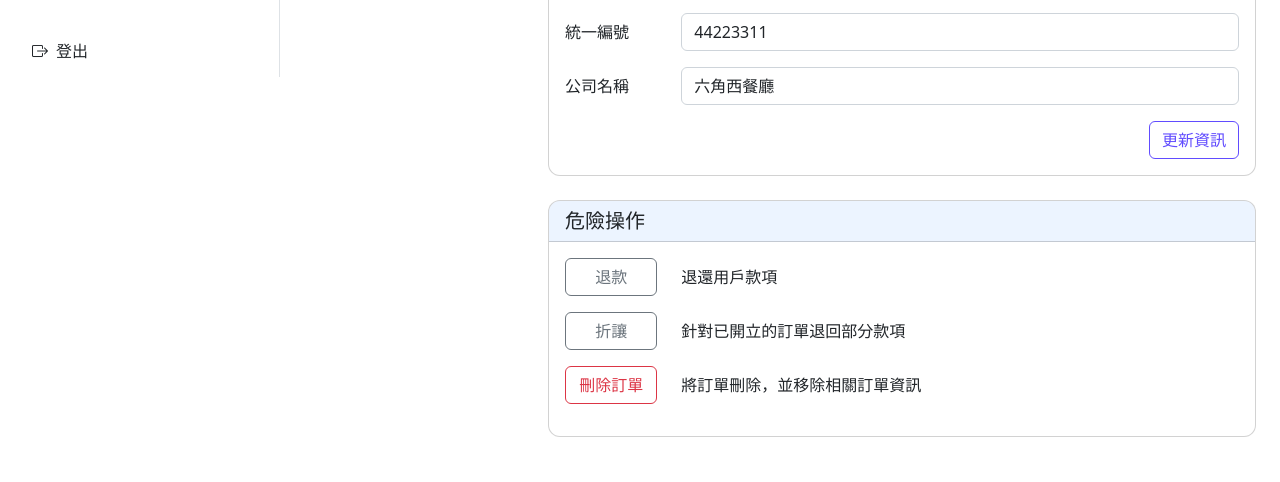
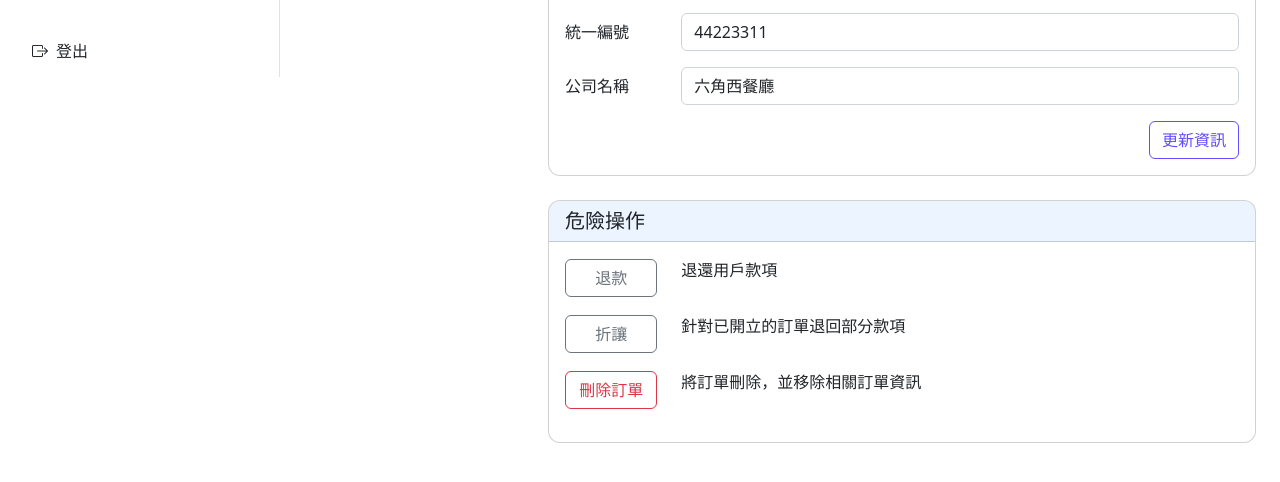
Before and after one commit to yichienHsieh/BootstrapBackstage, a website: page order.html in a window 1280 px wide. Shown: the part 723-1205 px from the top of the page. Drawn offline with nearby package versions, Linux system fonts and the light colour scheme.

Commit message:
調整部分內容

```diff
--- a/order.html
+++ b/order.html
@@ -260,19 +260,19 @@
                     <div class="col-2">
                       <button type="submit" class="btn btn-outline-secondary w-100">退款</button>
                     </div>
-                    <div class="col">退還用戶款項</div>
+                    <div class="col"><p>退還用戶款項</p></div>
                   </div>
                   <div class="row mb-3 align-items-center">
                     <div class="col-2">
                       <button type="submit" class="btn btn-outline-secondary w-100">折讓</button>
                     </div>
-                    <div class="col">針對已開立的訂單退回部分款項</div>
+                    <div class="col"><p>針對已開立的訂單退回部分款項</p></div>
                   </div>
                   <div class="row mb-3 align-items-center">
                     <div class="col-2">
                       <button type="submit" class="btn btn-outline-danger w-100">刪除訂單</button>
                     </div>
-                    <div class="col">將訂單刪除，並移除相關訂單資訊</div>
+                    <div class="col"><p>將訂單刪除，並移除相關訂單資訊</p></div>
                   </div>
                 </div>
               </div>
@@ -280,6 +280,7 @@
             </div>
           </div>
         </div>
+        <br><br><br><br><br><br><br><br><br><br><br><br><br><br><br><br><br><br><br><br><br><br><br><br><br><br><br><br><br><br><br><br><br><br><br><br><br><br><br><br><br><br><br>
     </main>
   </div>
 <script src="https://cdn.jsdelivr.net/npm/@popperjs/core@2.11.5/dist/umd/popper.min.js" integrity="sha384-Xe+8cL9oJa6tN/veChSP7q+mnSPaj5Bcu9mPX5F5xIGE0DVittaqT5lorf0EI7Vk" crossorigin="anonymous"></script>
```
Also changed, not shown: orders.html (+2 -2 lines).
